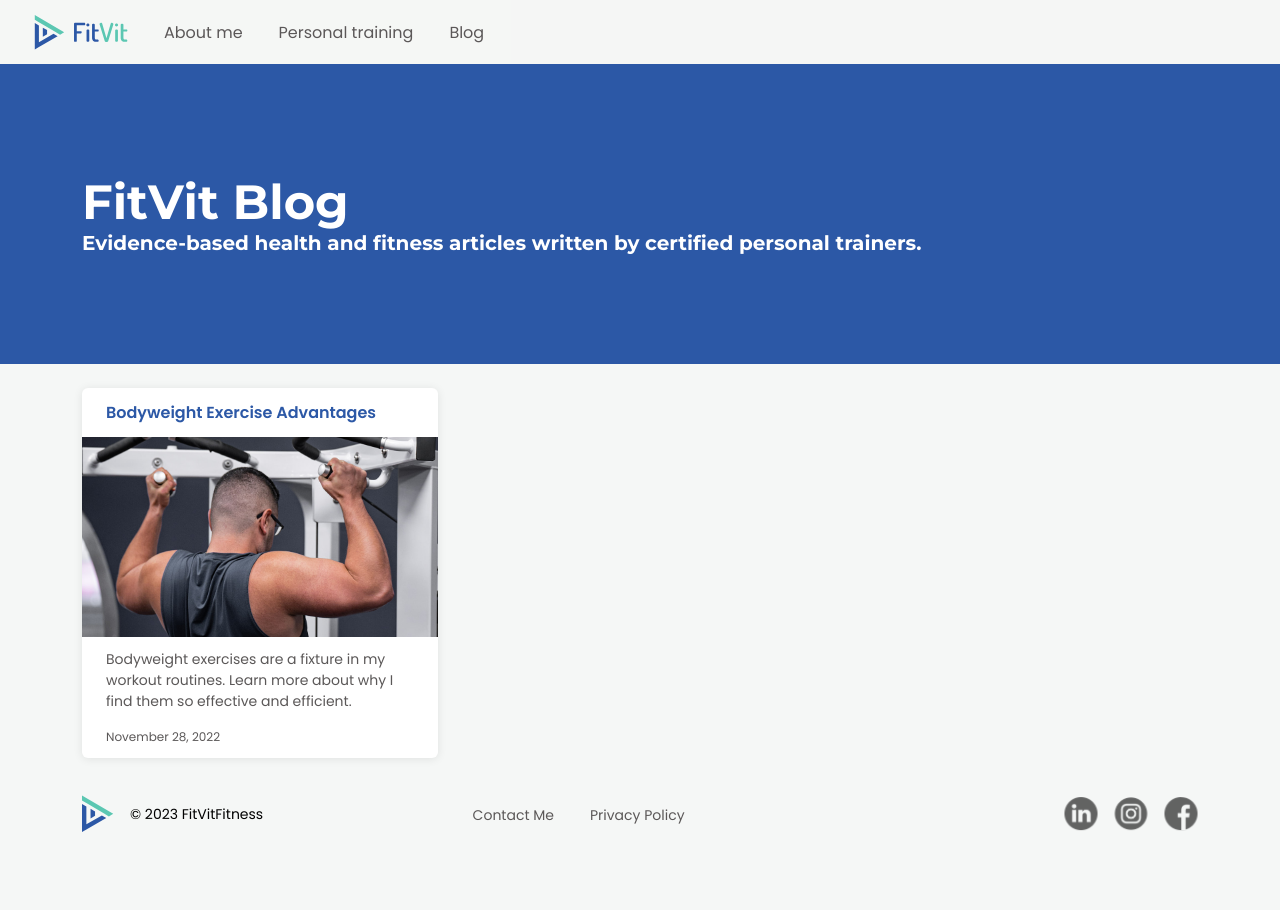
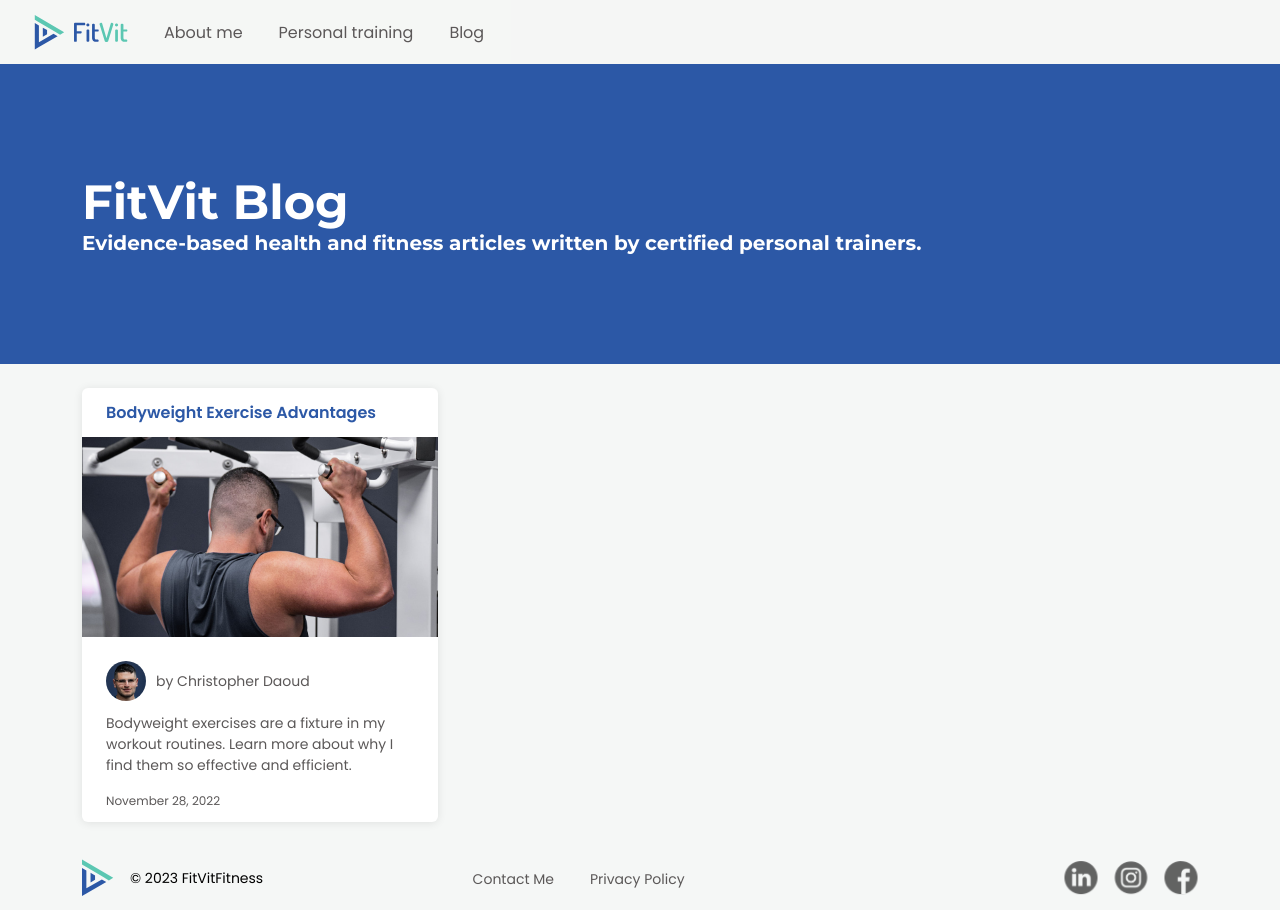
Before and after one commit to JGSolutions/fitvitfitness, a Next.js app: page /blog in a window 1280 px wide. Before the commit the page ends 846 px from the top, so only its background shows below. Built offline with nearby package versions, Linux system fonts and the light colour scheme.

Commit message:
implementing avatar

```diff
--- a/components/avatar-author/Avatar-author.module.css
+++ b/components/avatar-author/Avatar-author.module.css
@@ -1,7 +1,8 @@
 .wrapper {
     display: flex;
-    flex-direction: column;
-    padding: var(--padding-regular);
+    align-items: center;
+    padding: var(--padding-regular) 0;
+    gap: var(--padding-sm);
 }
 
 .contactDetails {
@@ -10,6 +11,10 @@
     font-size: var(--fs-sm);
 }
 
+.author {
+    font-size: var(--fs-sm);
+}
+
 .img {
     border-radius: 50%;
 }
--- a/components/avatar-author/avatar-author.tsx
+++ b/components/avatar-author/avatar-author.tsx
@@ -1,11 +1,11 @@
 import styles from "./Avatar-author.module.css";
 import Image from 'next/image'
 
-export default function AvatarAuthor({name, avatar}) {
+export default function AvatarAuthor({author, avatar}) {
 	return (
 		<div className={styles.wrapper}>
-			<Image src={avatar} width={40} height={40} alt={name} />
-			<p>by {name}</p>
+			<Image src={avatar} width={40} height={40} alt={author} className={styles.img}/>
+			<p  className={styles.author}>by {author}</p>
 		</div>
 	);
 }
--- a/components/blog-item/blog-item.js
+++ b/components/blog-item/blog-item.js
@@ -1,8 +1,9 @@
 import styles from './blog-item.module.css'
 import FormatDate from '../date';
 import Image from 'next/image';
+import AuthorAvator from '../avatar-author/avatar-author';
 
-export default function BlogItem({id, title, description, image, date}) {
+export default function BlogItem({id, title, description, image, date, author, avatar}) {
     return (
         <div className={styles.wrapper}>
             <div className={styles.titleSection}>{title}</div>
@@ -10,6 +11,7 @@ export default function BlogItem({id, title, description, image, date}) {
                 <Image src={image} fill alt={title} />
             </div>
             <div className={styles.contentSection}>
+                <AuthorAvator avatar={avatar} author={author}/>
                 <div className={styles.description}>
                     {description}
                 </div>
--- a/pages/blog/index.tsx
+++ b/pages/blog/index.tsx
@@ -40,13 +40,15 @@ export default function Blog({ allPostsData }) {
             <main className={styles.main}>
                 <div className="container-lg">
                     <div className="row">
-                        {allPostsData.map(({ id, date, title, description, coverImage }) => (
+                        {allPostsData.map(({ id, date, title, description, coverImage, author, avatar }) => (
                             <div className={`col col-md-6 col-lg-4 col-xl-4 col-12 ${styles.col}`} key={id}>
                                 <Link href={`/posts/${id}`} className={styles.blogItem}>
                                     <BlogItem
                                         id={id}
                                         image={coverImage}
                                         title={title}
+                                        author={author}
+                                        avatar={avatar}
                                         description={description}
                                         date={date} />
                                 </Link>
--- a/posts/bodyweight-exercise-advantages.md
+++ b/posts/bodyweight-exercise-advantages.md
@@ -5,7 +5,7 @@ coverImage: '/blog/body-weight-blog.png'
 date: '2022-11-28T12:30:07.322Z'
 updateDate: '2022-11-28T12:30:07.322Z'
 author: Christopher Daoud
-picture: 'chris-avatar.png'
+avatar: '/avatar/chris-avatar.png'
 path: '/posts/bodyweight-exercise-advantages'
 ---
 
```
